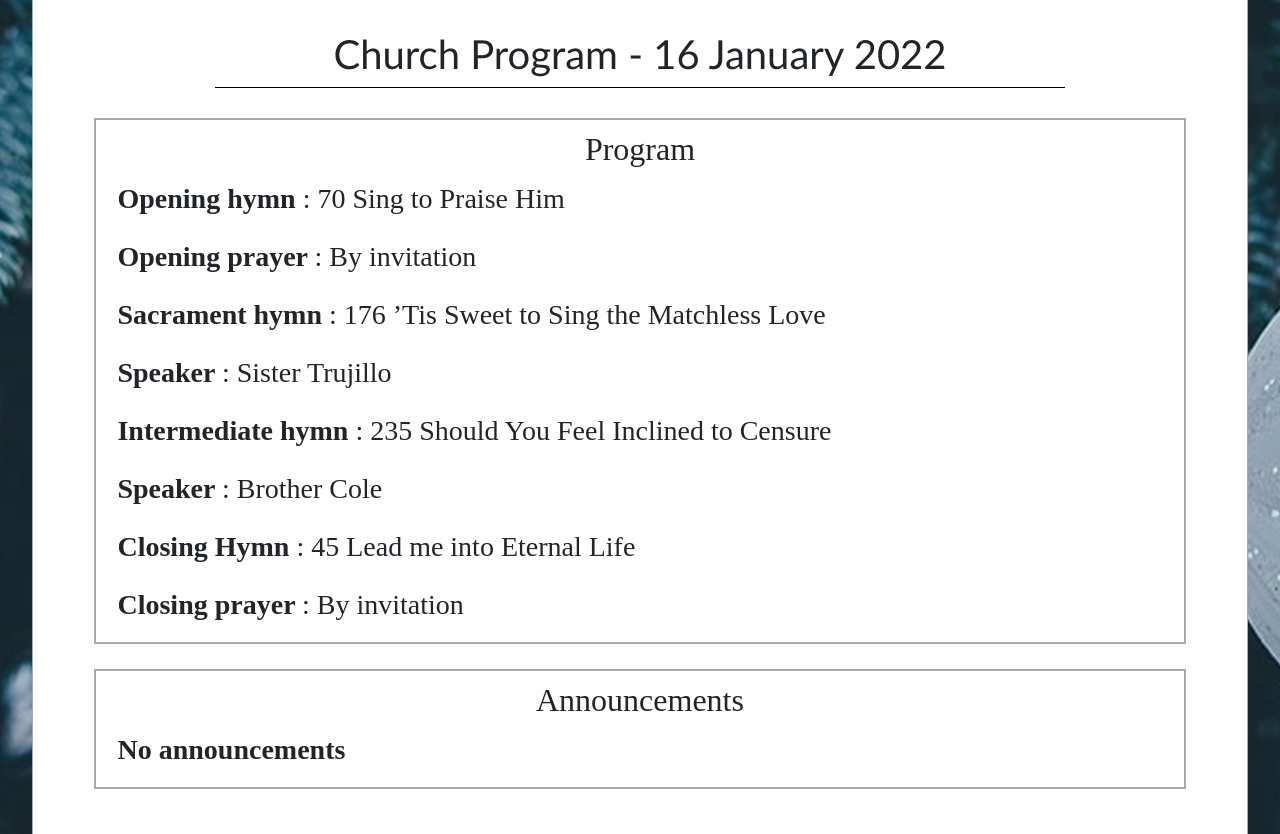
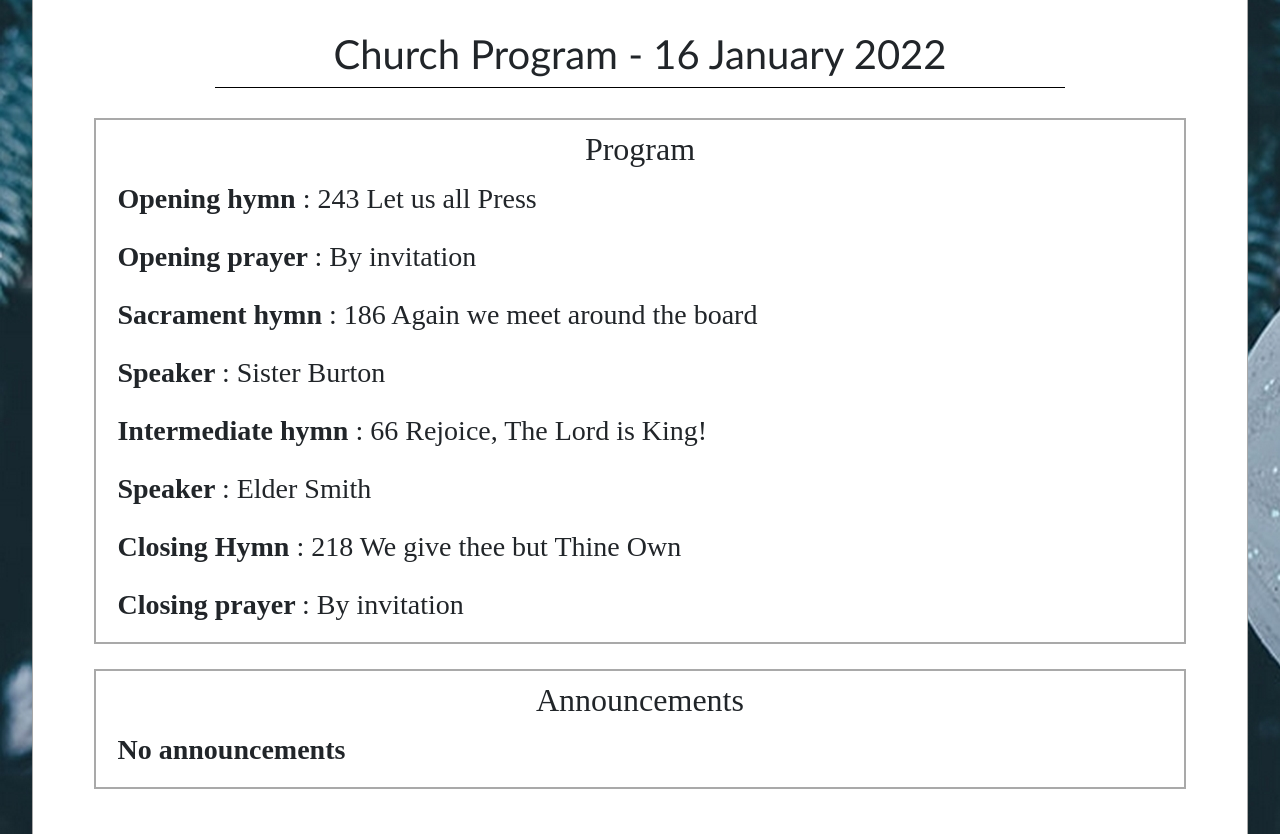
Before and after one commit to Shapeprogram/program, a PHP site: page / in a window 1280 px wide. Shown: the part 564-1398 px from the top of the page. Run offline with PHP 8.4, Linux system fonts and the light colour scheme.

Commit message:
Add files via upload

```diff
--- a/index.php
+++ b/index.php
@@ -8,19 +8,19 @@ if(file_exists($head))
     <h1>Church Program - 16 January 2022</h1>
     <div class="program">
         <h2>Program</h2>
-        <p class="fs-3"><strong>Opening hymn </strong>: 70 Sing to Praise Him    </p>
+        <p class="fs-3"><strong>Opening hymn </strong>: 243 Let us all Press </p>
 
         <p class="fs-3"><strong>Opening prayer </strong> : By invitation</p>
 
-        <p class="fs-3"><strong>Sacrament hymn </strong>: 176 ’Tis Sweet to Sing the Matchless Love   </p>
+        <p class="fs-3"><strong>Sacrament hymn </strong>: 186 Again we meet around the board </p>
 
-        <p class="fs-3"><strong>Speaker </strong>: Sister Trujillo  </p>
+        <p class="fs-3"><strong>Speaker </strong>: Sister Burton</p>
 
-        <p class="fs-3"><strong>Intermediate hymn </strong>: 235 Should You Feel Inclined to Censure   </p>
+        <p class="fs-3"><strong>Intermediate hymn </strong>: 66 Rejoice, The Lord is King!</p>
 
-        <p class="fs-3"><strong>Speaker </strong>: Brother Cole  </p>
+        <p class="fs-3"><strong>Speaker </strong>: Elder Smith</p>
 
-        <p class="fs-3"><strong>Closing Hymn </strong>: 45 Lead me into Eternal Life </p>
+        <p class="fs-3"><strong>Closing Hymn </strong>: 218 We give thee but Thine Own </p>
 
         <p class="fs-3"><strong>Closing prayer </strong>: By invitation </p>
     </div>
```
